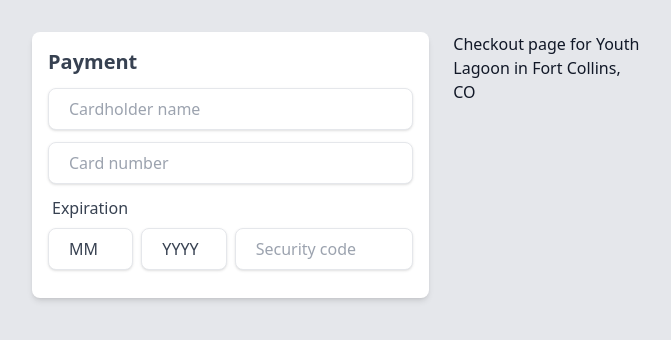
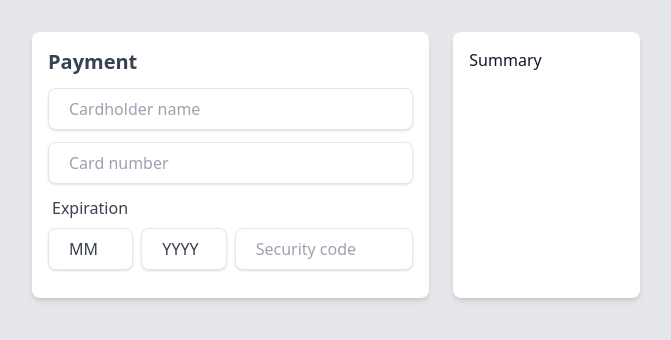
Before and after one commit to phyrisrose/frontend-tickets, a Next.js app: page /checkout/0 in a window 1280 px wide. Shown: the top 340 px of the page, without its empty margins (304-975 px from the left). Built offline with nearby package versions, Linux system fonts and the light colour scheme.

Commit message:
adding scaffolding for `CheckoutSummaryCard`

```diff
--- /dev/null
+++ b/src/app/checkout/[show]/checkout-summary-card.tsx
@@ -0,0 +1,10 @@
+import { Card } from '@/components';
+
+/**
+ * @note the number of tickets get selected here
+ * and the total due is displayed
+ * (you can add some fake fees)
+ */
+export default function CheckoutSummaryCard() {
+  return <Card className="col-span-1 p-4">Summary</Card>;
+}
--- a/src/app/checkout/[show]/page.tsx
+++ b/src/app/checkout/[show]/page.tsx
@@ -1,5 +1,6 @@
 import { shows } from '@/app/shows-data';
 import PaymentCard from './payment-card';
+import CheckoutSummaryCard from './checkout-summary-card';
 
 interface CheckoutProps {
   params: {
@@ -9,13 +10,12 @@
 
 export default function Checkout({ params }: CheckoutProps) {
   const show = shows[params.show];
+  // Checkout page for {show.musician} in {show.location}
 
   return (
     <div className="grid gap-6 grid-cols-1 sm:grid-cols-3">
       <PaymentCard />
-      <div className="col-span-1">
-        Checkout page for {show.musician} in {show.location}
-      </div>
+      <CheckoutSummaryCard />
     </div>
   );
 }
```
